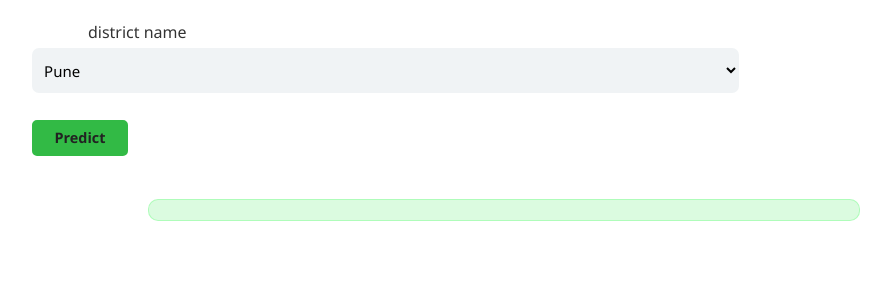
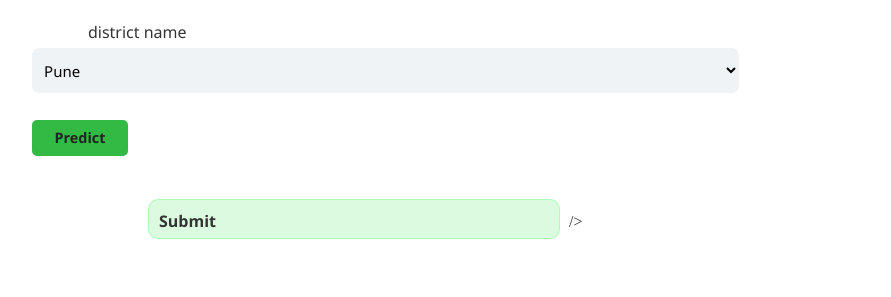
Before and after one commit to Sakshissutar/end_to_end_house_price_prediction_flask_app, a Flask app: page / in a window 1280 px wide. Shown: the part 1557-1854 px from the top of the page, without its empty margins (255-1146 px from the left). Before the commit the page ends 1778 px from the top, so only its background shows below. Run offline with Flask 3, Linux system fonts and the light colour scheme; parts of the project's set-up code (start-up, migrations or seed data) failed here and were passed over.

Commit message:
changes in html

```diff
--- a/static/style.css
+++ b/static/style.css
@@ -87,7 +87,6 @@ label {
     font-size:medium;
 }
 .predict {
-    display:block;
     margin-top: 5px;
     width: 300px;
     padding: 10px;
--- a/templates/home.html
+++ b/templates/home.html
@@ -80,8 +80,8 @@
 
 
         </div>
-        <div class="predict" id="result">
+        <input class="predict" id="result" type="submit">
             {{prediction_text}}
-        </div>
+        />
     </body>
 </html>
```
